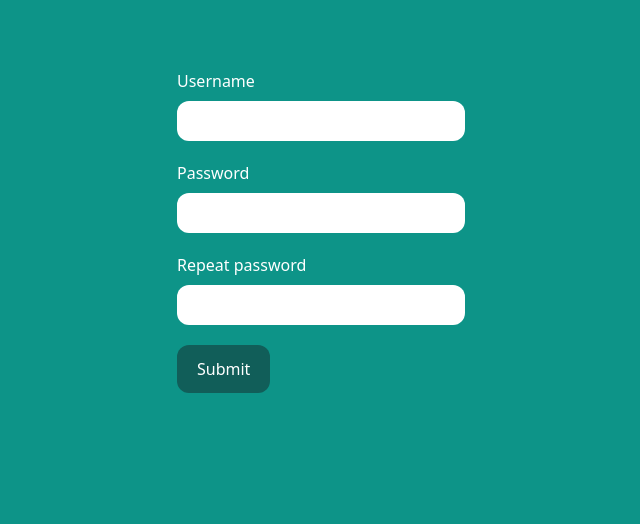
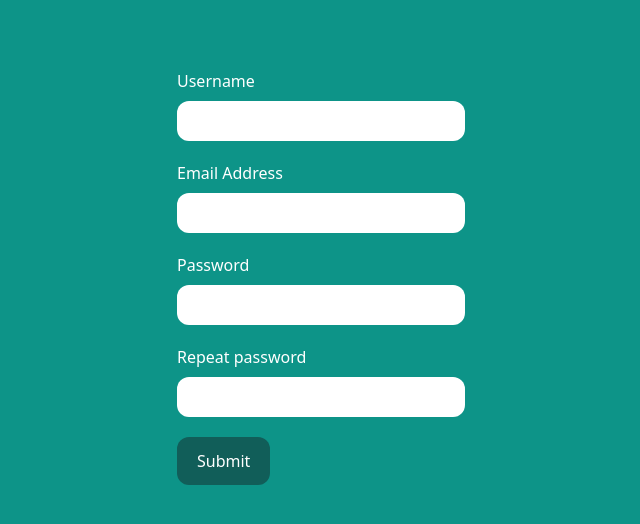
Before and after one commit to ravshanbekio/realtime-chat-application, a Django app: page /accounts/register/ in a window 1280 px wide. Shown: the part 247-771 px from the top of the page, without its empty margins (319-959 px from the left). Run offline with Django 3.2, Linux system fonts and the light colour scheme; some libraries are stand-ins or nearby versions.

Commit message:
Added custom authentication

```diff
--- a/config/settings.py
+++ b/config/settings.py
@@ -137,3 +137,6 @@ STATIC_URL = '/static/'
 # https://docs.djangoproject.com/en/3.2/ref/settings/#default-auto-field
 
 DEFAULT_AUTO_FIELD = 'django.db.models.BigAutoField'
+
+AUTHENTICATION_BACKEND = ['django.contrib.auth.backends.ModelBackend',
+                            'user.authentication.TestAuthentication']
--- a/user/templates/login.html
+++ b/user/templates/login.html
@@ -11,9 +11,9 @@
     {% csrf_token %}
 
     <div class="mb-5">
-        <label class="text-white">Username</label>
+        <label class="text-white">Email</label>
 
-        <input type="text" name="username" class="w-full mt-2 px-4 py-2 rounded-xl">
+        <input type="email" name="email" class="w-full mt-2 px-4 py-2 rounded-xl">
     </div>
 
     <div class="mb-5">
--- a/user/templates/register.html
+++ b/user/templates/register.html
@@ -14,6 +14,12 @@
         <label class="text-white">Username</label>
 
         <input type="text" name="username" class="w-full mt-2 px-4 py-2 rounded-xl">
+    </div>
+
+    <div class="mb-5">
+        <label class="text-white">Email Address</label>
+
+        <input type="email" name="email" class="w-full mt-2 px-4 py-2 rounded-xl">
     </div>
 
     <div class="mb-5">
--- a/user/views.py
+++ b/user/views.py
@@ -1,6 +1,7 @@
 from django.shortcuts import render, redirect
 from django.views import View
-from django.contrib.auth import authenticate, login, logout
+from django.contrib.auth import login, logout
+from user.authentication import TestAuthentication
 
 from user.forms import RegisterUserForm
 
@@ -14,10 +15,10 @@ class RegisterView(View):
     def post(self, request):
         form = RegisterUserForm(request.POST)
         if form.is_valid():
-            username = form.cleaned_data['username']
+            email = form.cleaned_data['email']
             password = form.cleaned_data['password1']
             form.save()
-            user = authenticate(request, username=username, password=password)
+            user = TestAuthentication.authenticate(request, email=email, password=password)
             login(request, user)
             return redirect('dashboard')
         else:
@@ -31,9 +32,9 @@ class LoginView(View):
             return render(request, 'login.html')
 
     def post(self, request):
-        username = request.POST['username']
+        email = request.POST['email']
         password = request.POST['password']
-        user = authenticate(request, username=username, password=password)
+        user = TestAuthentication.authenticate(request, email=email, password=password)
         if user is not None:
             login(request, user)
             return redirect('dashboard')
```
Also changed, not shown: base/views.py (+23 -14 lines), user/authentication.py (added, +17 -0 lines), db.sqlite3.
